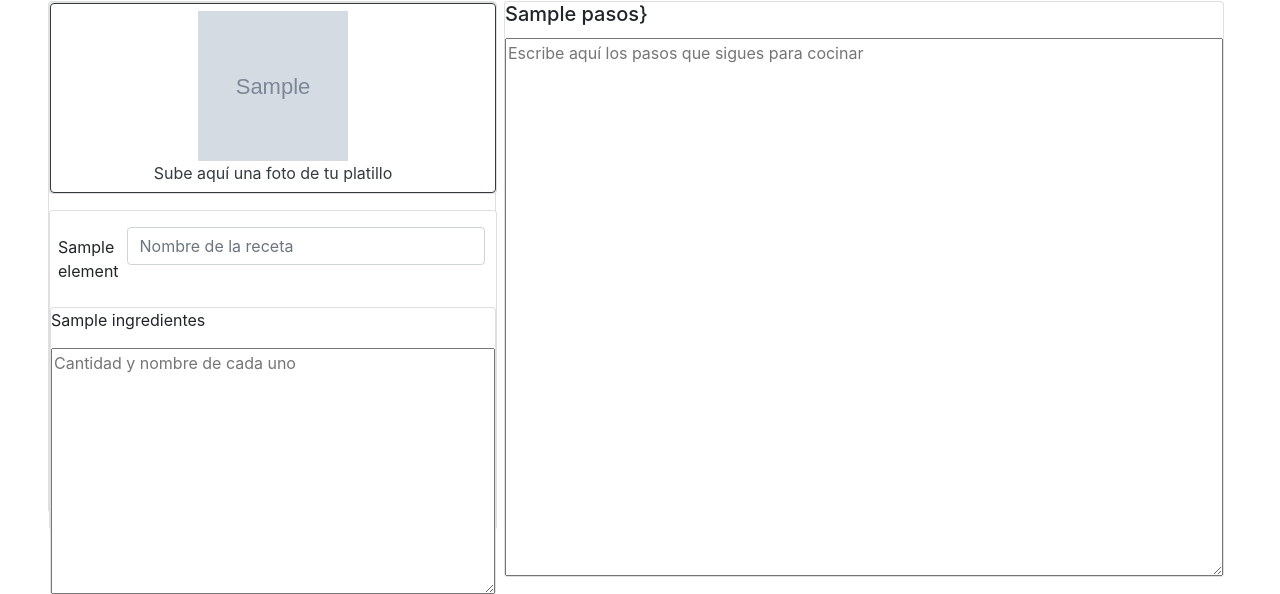
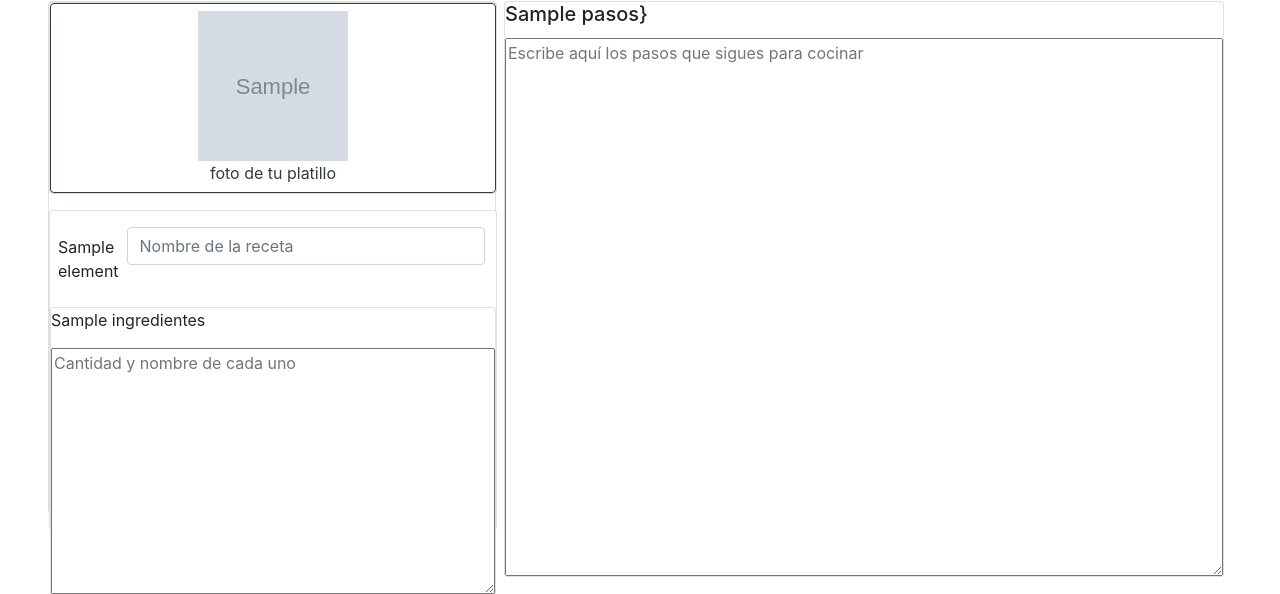
Before and after one commit to IsmaelLopez0/VID, a Django app: template VID/recetario/templates/mostrar.html in a window 1280 px wide. Shown: the part 108-702 px from the top of the page. Run offline with Django 3.2, Linux system fonts and the light colour scheme; the template is opened without the code that fills it: most values are stand-ins (such as "Sample title", 1, 10 or a date in 2020); grey boxes marked "Sample" are stand-in pictures; some libraries are stand-ins or nearby versions.

Commit message:
template para mostrar la receta

```diff
--- a/VID/recetario/templates/mostrar.html
+++ b/VID/recetario/templates/mostrar.html
@@ -7,7 +7,7 @@
             <button class="btn btn-outline-dark" style="height: 17rem;" type="submit" name="btnBuscar" id="id_btnBuscar" name="button">
                 <img src="{{ MEDIA_URL }}{{ element.imagenMuestra }}" width="150" height="150"alt="...">
                 <br>
-                Sube aquí una foto de tu platillo
+                foto de tu platillo
             </button>
         </div>
         <div class="card float-left" style="width: 28rem; height: 20rem; margin-top: 1rem;">
@@ -29,4 +29,5 @@
 </div>
 {% endfor %}
 
+
 {% endblock %}
```
